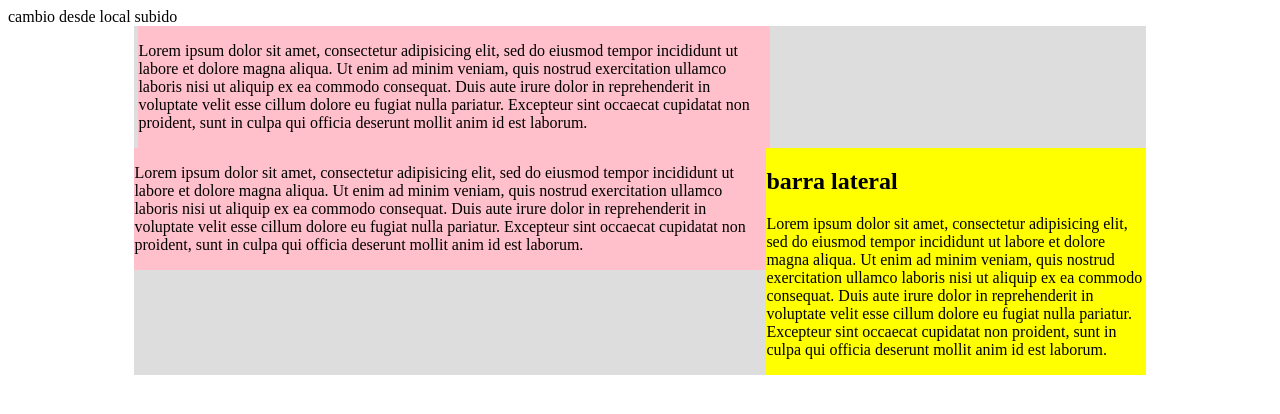
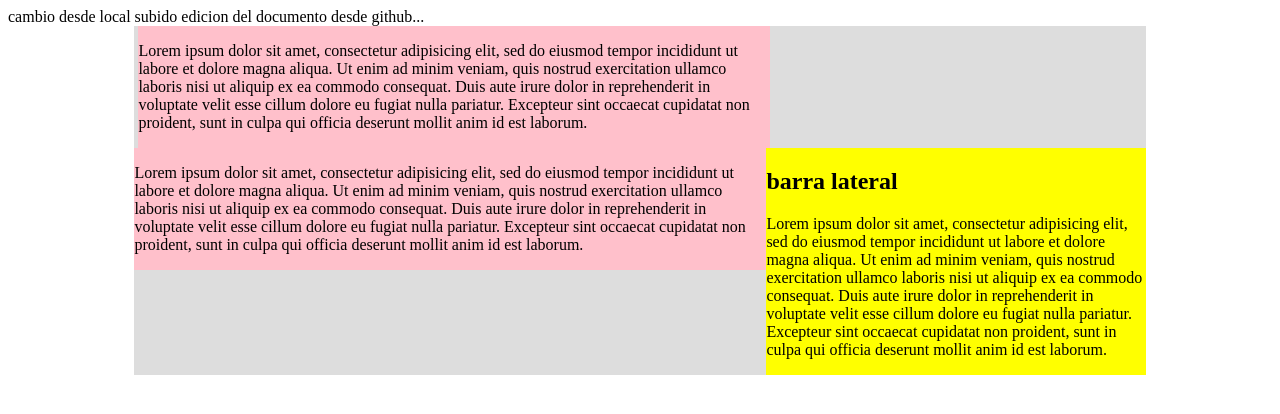
Before and after one commit to M180578/pruebas, a plain HTML site: page index.html in a window 1280 px wide. Drawn offline with Linux system fonts and the light colour scheme.

Commit message:
Update index.html
prueba de pull

```diff
--- a/index.html
+++ b/index.html
@@ -45,6 +45,7 @@
 	</style>
 </head>
 <body> cambio desde local subido
+	edicion del documento desde github...
 	<div class="contenedor">
 	<img src="imagenes/ima.jpg" class="image-responsive" alt="">
 	<article>
```
